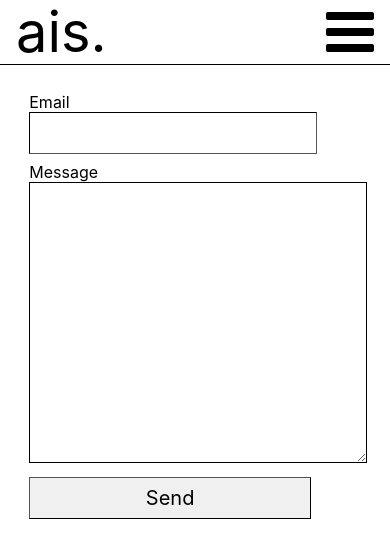
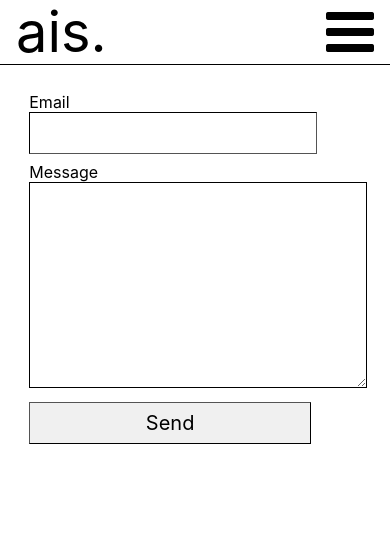
Before and after one commit to taxihelms0/alexiansmith.com, a Jekyll site: the page built from contact.html, in a window 390 px wide. Shown: the top 558 px of the page. Built offline with Jekyll 4.4.1, drawn with Linux system fonts in a browser that asks for light colours; nearby versions of some CDN libraries.

Commit message:
form font size and textarea height

```diff
--- a/_sass/responsive.scss
+++ b/_sass/responsive.scss
@@ -56,6 +56,10 @@
       box-sizing:border-box;
     }
 
+    form textarea {
+      height:200px;
+    }
+
     form button, input{
       width:85%!important;
       vertical-align:center;
```
